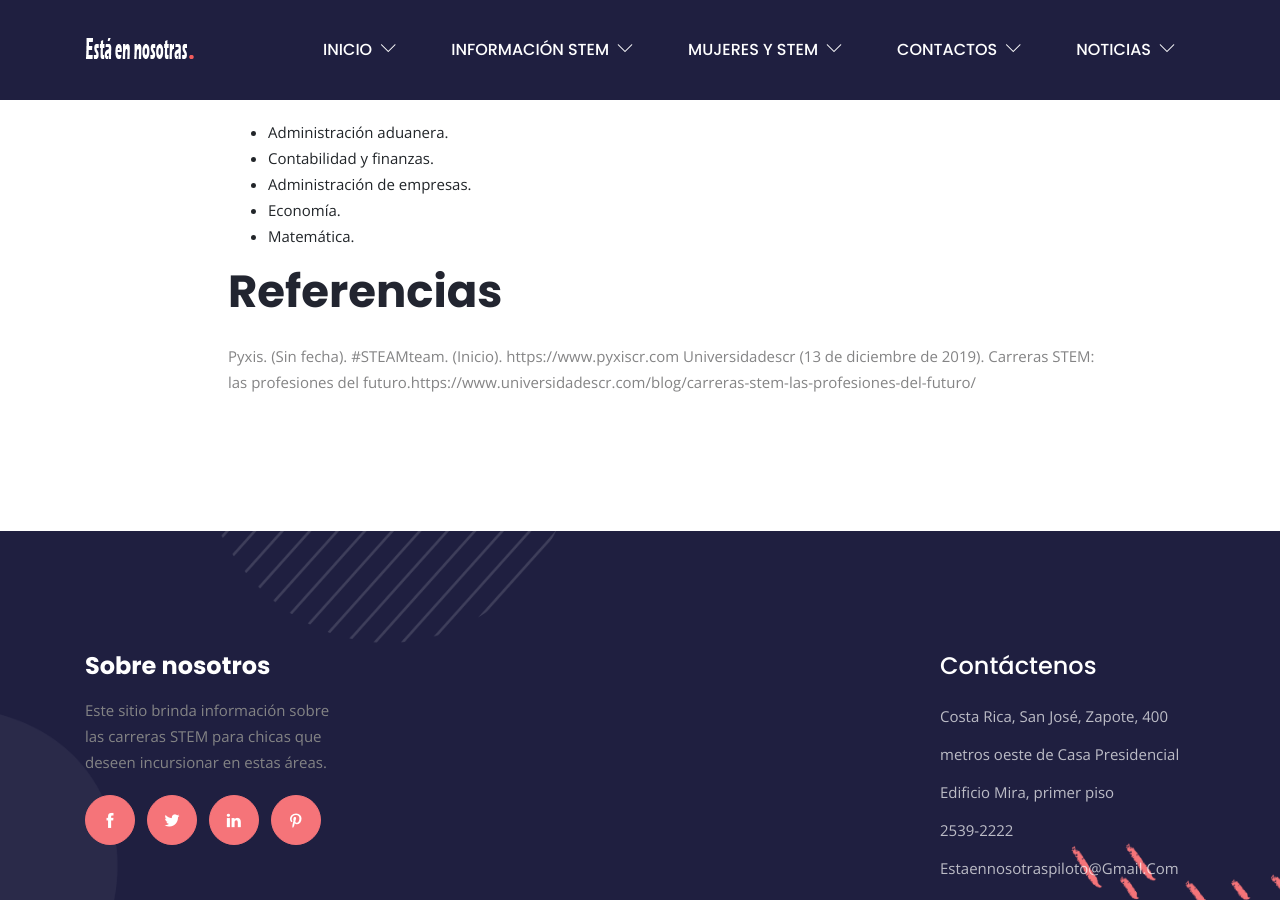
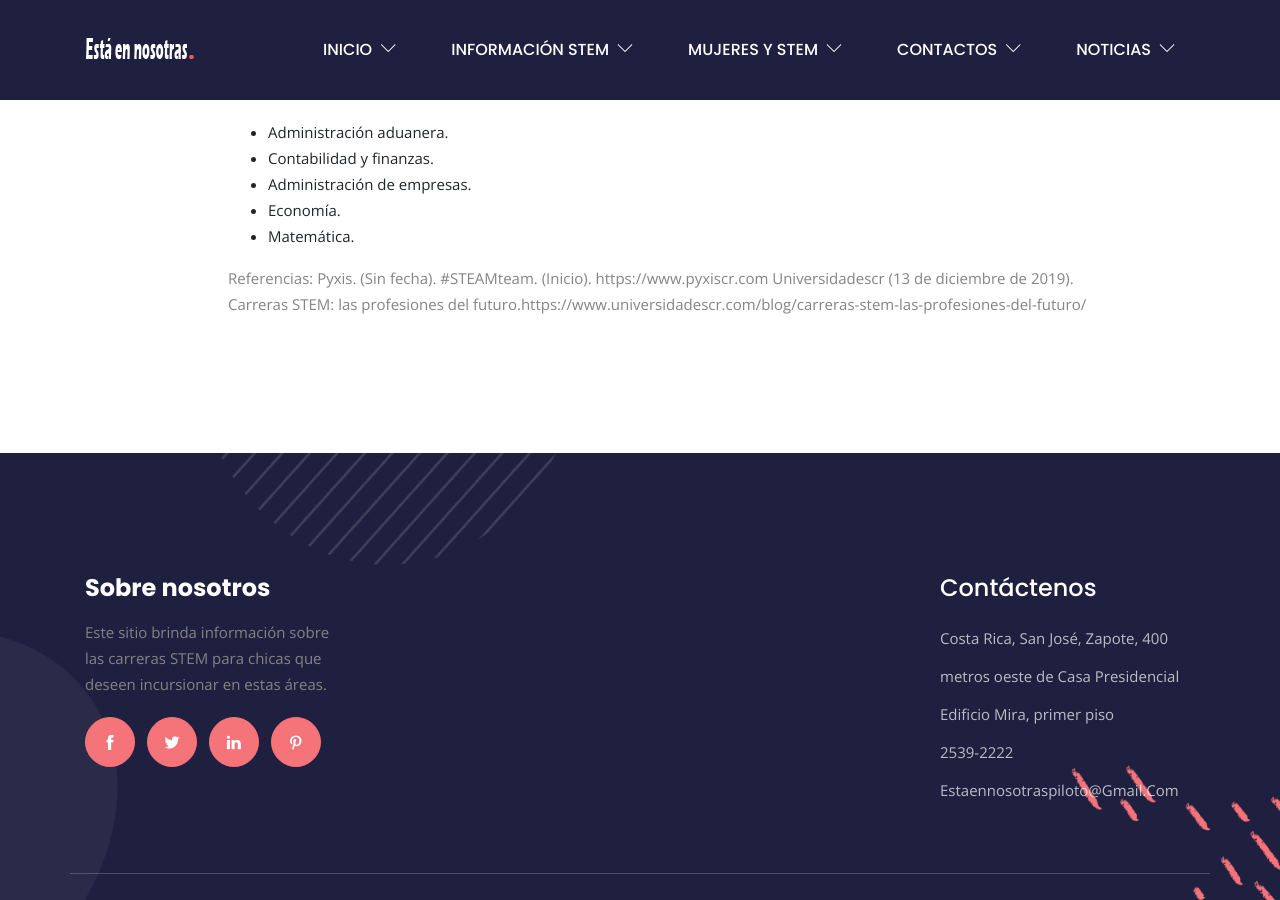
Before and after one commit to estaennosotraspiloto/estaennosotraspiloto, a Jekyll site: the page built from carreras-en-stem.html, in a window 1280 px wide and 900 px high, scrolled down 1710 px. Built offline with Jekyll 4.4.1, drawn with Linux system fonts in a browser that asks for light colours.

Commit message:
Update from Forestry.io estaennosotraspiloto updated ./carreras-en-stem.html

```diff
--- a/carreras-en-stem.html
+++ b/carreras-en-stem.html
@@ -51,8 +51,9 @@ Estas son algunas de las carreras STEM que se ofrecen en Costa Rica:</p>
                      <li>Matemática.</li>
                 </ul>
 
-       <h1 class="mb-4 font-weight-bold">Referencias</h1>
-           <p>Pyxis. (Sin fecha). #STEAMteam. (Inicio). https://www.pyxiscr.com
+
+           <p>Referencias:
+             Pyxis. (Sin fecha). #STEAMteam. (Inicio). https://www.pyxiscr.com
 			Universidadescr (13 de diciembre de 2019). Carreras STEM: las profesiones del 			 futuro.https://www.universidadescr.com/blog/carreras-stem-las-profesiones-del-futuro/</p>
 
               </div>
```
